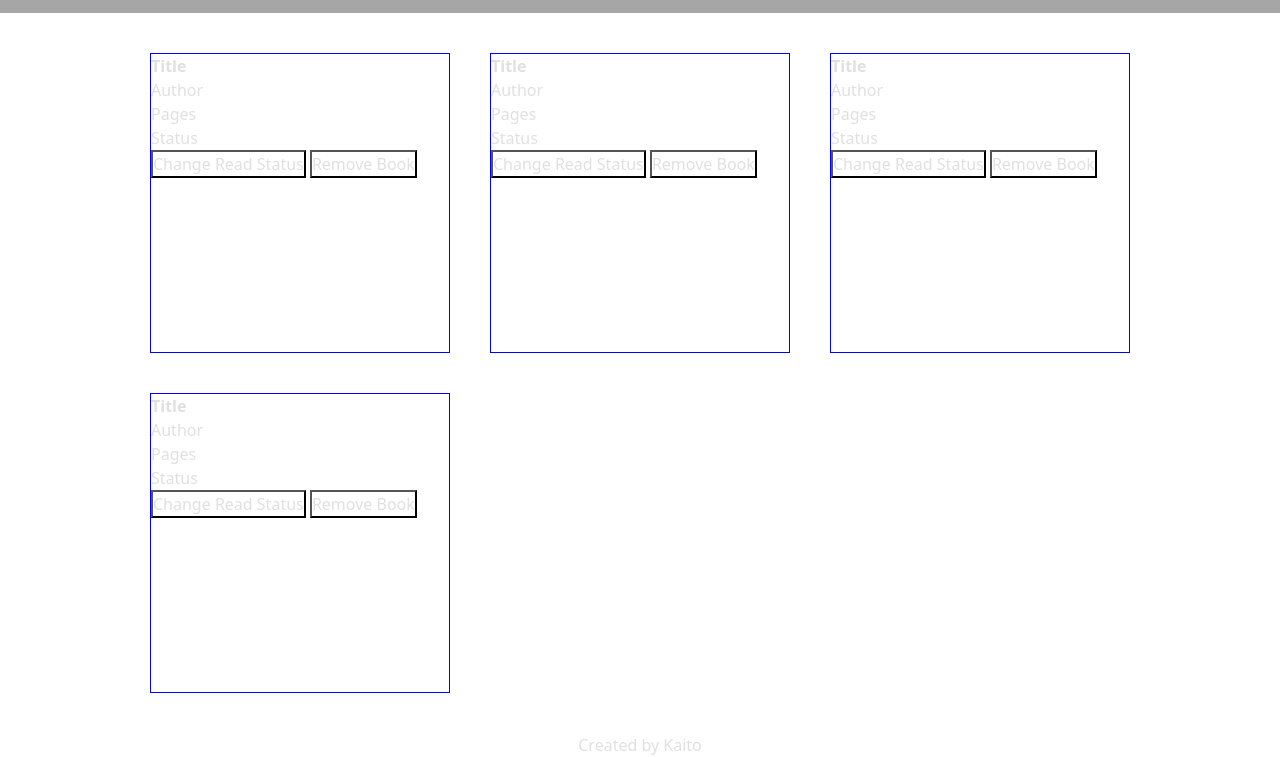
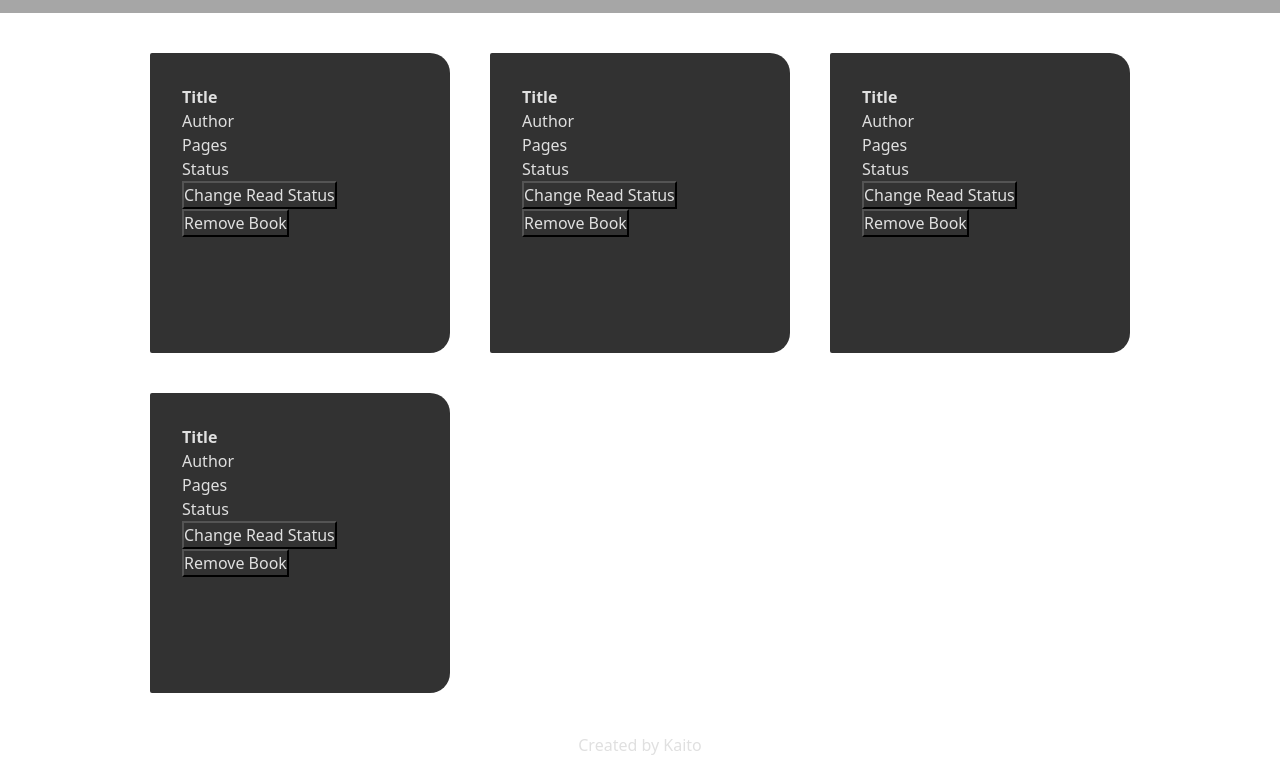
Before and after one commit to kaito24mako/Book-Library, a plain HTML site: page index.html in a window 1280 px wide. Shown: the part 136-893 px from the top of the page. Drawn offline with Linux system fonts and the light colour scheme; a web font is replaced by a local one.

Commit message:
style the structure of each card

```diff
--- a/style.css
+++ b/style.css
@@ -54,6 +54,7 @@ button {
 
     --spacing-vlarge: 10em;
     --spacing-large: 2.5em;
+    --spacing-vmedium: 2em;
     --spacing-medium: 1em;
     --spacing-small: 0.5em;
     --spacing-vsmall: 0.3em;
@@ -121,10 +122,14 @@ body {
     width: 100%;
     aspect-ratio: 1 / 1;
 
-    border: 1px solid blue;
+    padding: var(--spacing-vmedium);
+
+    background-color: rgba(44, 44, 44, 0.97);
+    border-radius: 2px 20px 20px 2px;
 }
 
 /* ==== FOOTER ==== */
+
 .footer-container {
     display: flex;
     justify-content: center;
```
